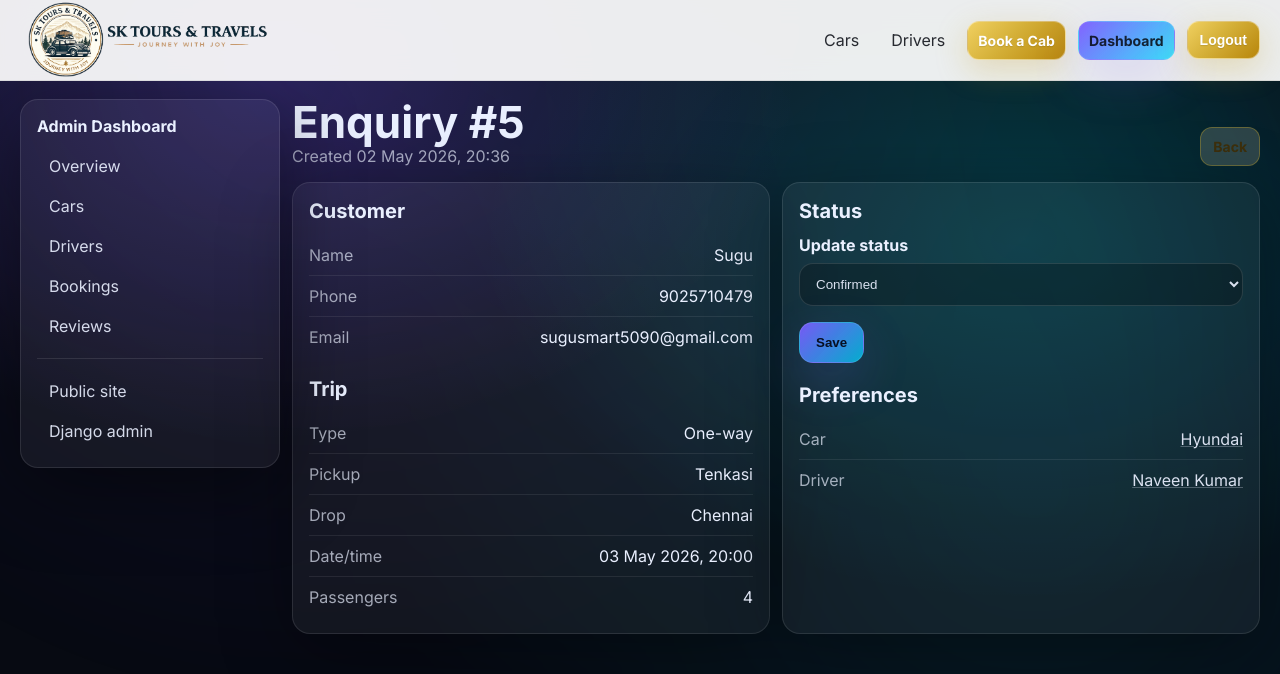
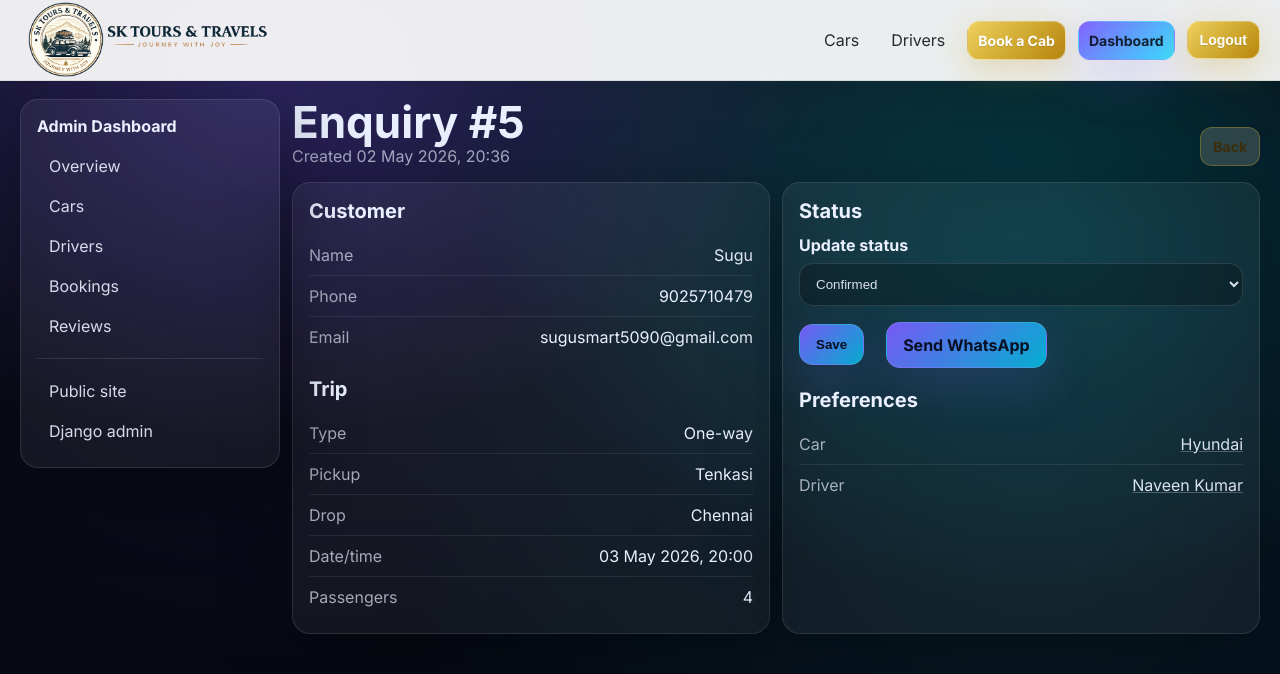
Before and after one commit to subash2102/SK-Tours-Travels, a Django app: page /dashboard/bookings/5/ in a window 1280 px wide. Shown: the top 674 px of the page. Run offline with Django 5.2, Linux system fonts and the light colour scheme; a user stored in the database is signed in; data comes from the database, SQL or seed files in the repository.

Commit message:
Added WhatsApp booking status button

```diff
--- a/templates/dashboard/booking_detail.html
+++ b/templates/dashboard/booking_detail.html
@@ -43,7 +43,18 @@
           {% if form.status.errors %}<div class="err">{{ form.status.errors|striptags }}</div>{% endif %}
         </div>
         <div class="form-actions mt-16">
-          <button class="btn" type="submit" data-loading-btn>Save</button>
+          <button class="btn" type="submit" data-loading-btn>
+            Save
+          </button>
+
+          <a
+            href="https://wa.me/91{{ booking.phone }}?text=Hello%20{{ booking.full_name }}%0A%0AYour%20booking%20status%20is:%20{{ booking.get_status_display }}%0A%0APickup:%20{{ booking.pickup_location }}%0ADrop:%20{{ booking.drop_location }}%0ADate:%20{{ booking.pickup_datetime|date:'d M Y H:i' }}%0A%0A-SK%20Tours%20%26%20Travels"
+            target="_blank"
+            class="btn"
+            style="margin-left:10px;"
+          >
+            Send WhatsApp
+          </a>
         </div>
       </form>
 
```
